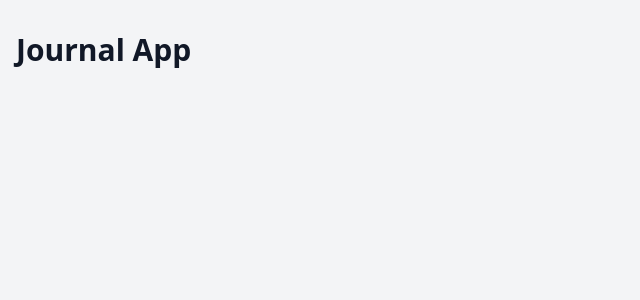
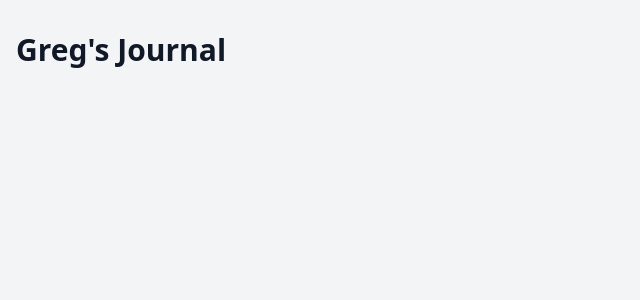
Before and after one commit to GregCTWang/BridgeBuilder, a React (Vite) app: page / in a window 1280 px wide. Shown: the top 300 px of the page, without its empty margins (0-640 px from the left). Built offline with nearby package versions, Linux system fonts and the light colour scheme.

Commit message:
Tab name and home title

```diff
--- a/index.html
+++ b/index.html
@@ -4,7 +4,7 @@
     <meta charset="UTF-8" />
     <link rel="icon" type="image/svg+xml" href="/vite.svg" />
     <meta name="viewport" content="width=device-width, initial-scale=1.0" />
-    <title>Journal App</title>
+    <title>Just Journal</title>
   </head>
   <body>
     <div id="root"></div>
--- a/src/App.tsx
+++ b/src/App.tsx
@@ -5,7 +5,7 @@ function App() {
     <div className="min-h-screen bg-gray-100 py-8">
       <div className="container mx-auto px-4">
         <h1 className="text-3xl font-bold text-gray-900 mb-8">
-          Journal App
+          Greg's Journal
         </h1>
       </div>
     </div>
```
